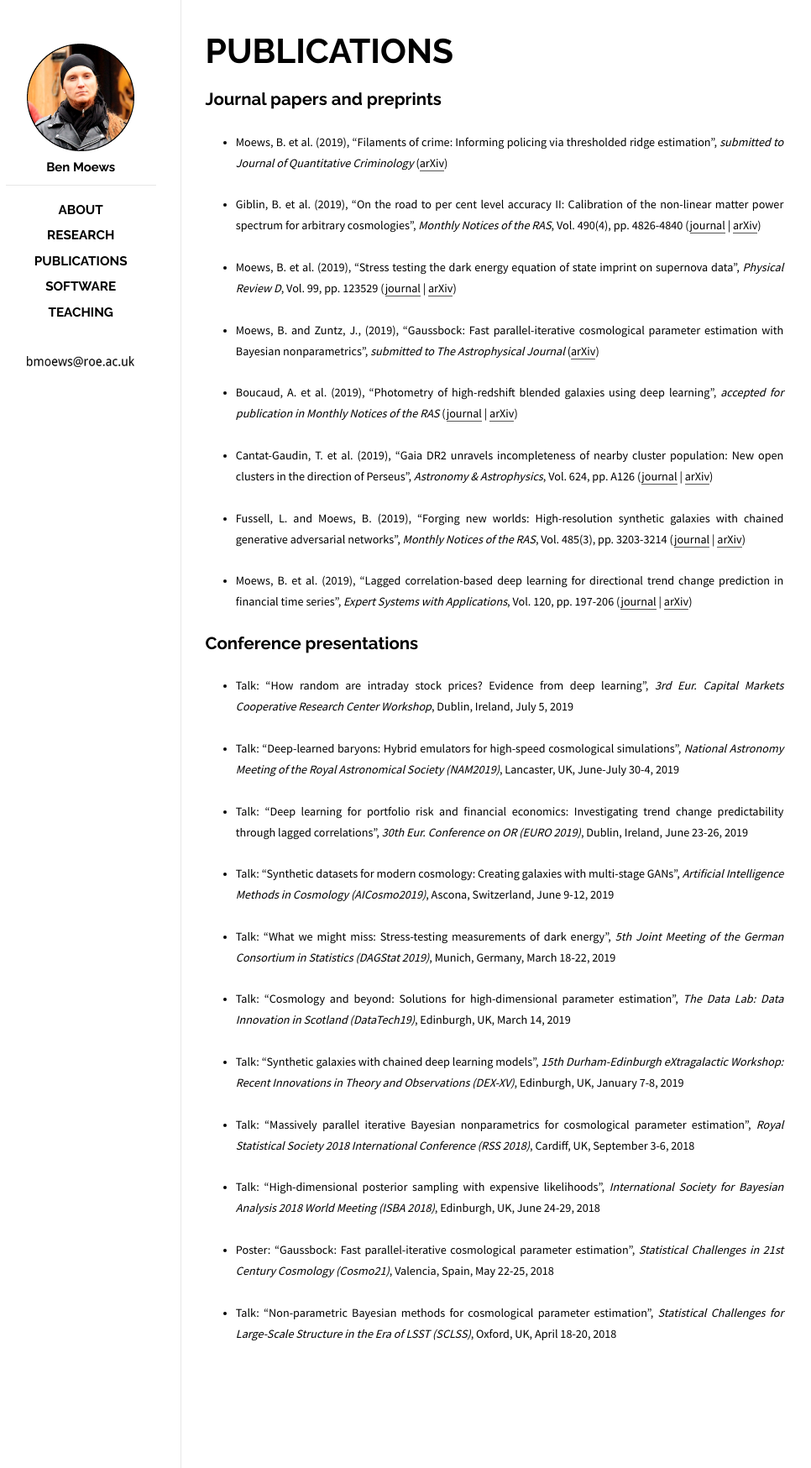
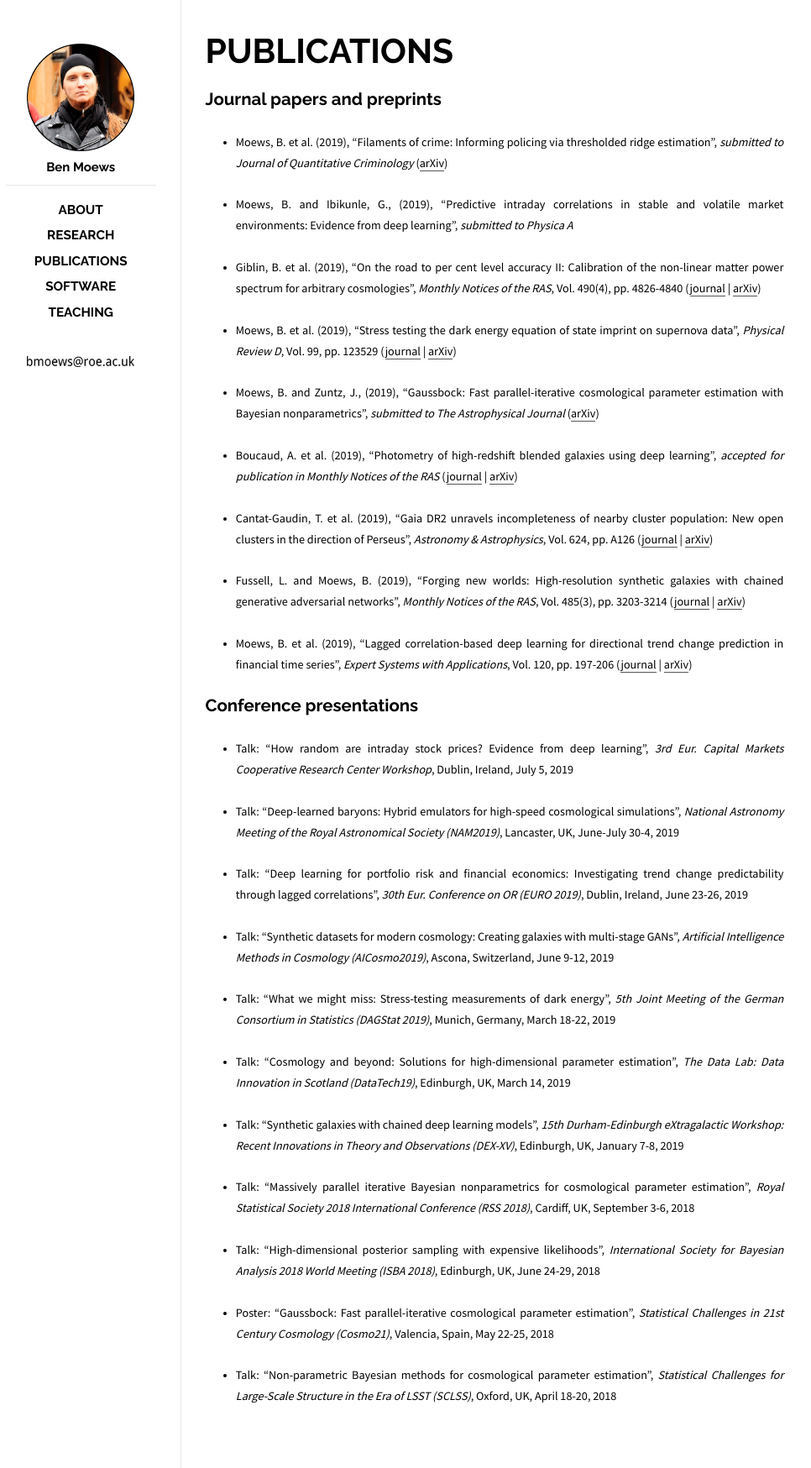
Before and after one commit to moews/moews.github.io, a Jekyll site: the page built from _posts/2017-03-25-publications.md, in a window 1280 px wide. Shown: the whole page at 84% size, without its empty margins (143-1109 px from the left). Built offline with Jekyll 4.4.1, drawn with Linux system fonts in a browser that asks for light colours.

Commit message:
Update 2017-03-25-publications.md

```diff
--- a/_posts/2017-03-25-publications.md
+++ b/_posts/2017-03-25-publications.md
@@ -8,9 +8,9 @@
 
 ## Journal papers and preprints
 
-<!--* <small>Moews, B. and Ibikunle, G., (2019), "Predictive intraday correlations in stable and volatile market environments: Evidence from deep learning", _submitted to Quantitative Finance_</small>-->
+* <small>Moews, B. et al. (2019), "Filaments of crime: Informing policing via thresholded ridge estimation", _submitted to Journal of Quantitative Criminology_ ([arXiv](https://arxiv.org/abs/1907.03206))</small>
 
-* <small>Moews, B. et al. (2019), "Filaments of crime: Informing policing via thresholded ridge estimation", _submitted to Journal of Quantitative Criminology_ ([arXiv](https://arxiv.org/abs/1907.03206))</small>
+* <small>Moews, B. and Ibikunle, G., (2019), "Predictive intraday correlations in stable and volatile market environments: Evidence from deep learning", _submitted to Physica A_</small>
 
 * <small>Giblin, B. et al. (2019), "On the road to per cent level accuracy II: Calibration of the non-linear matter power spectrum for arbitrary cosmologies", _Monthly Notices of the RAS_, Vol. 490(4), pp. 4826-4840 ([journal](https://doi.org/10.1093/mnras/stz2659) | [arXiv](https://arxiv.org/abs/1906.02742))</small>
 
```
